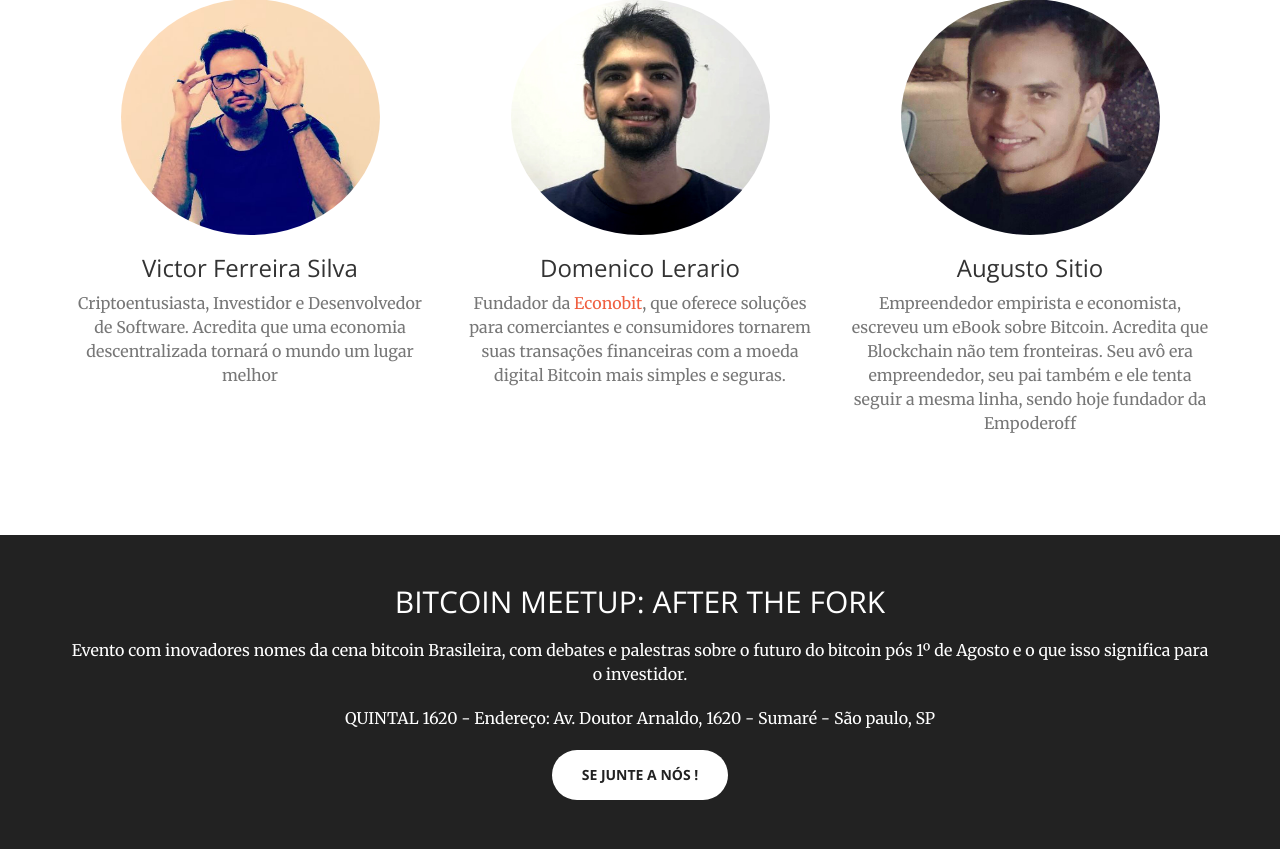
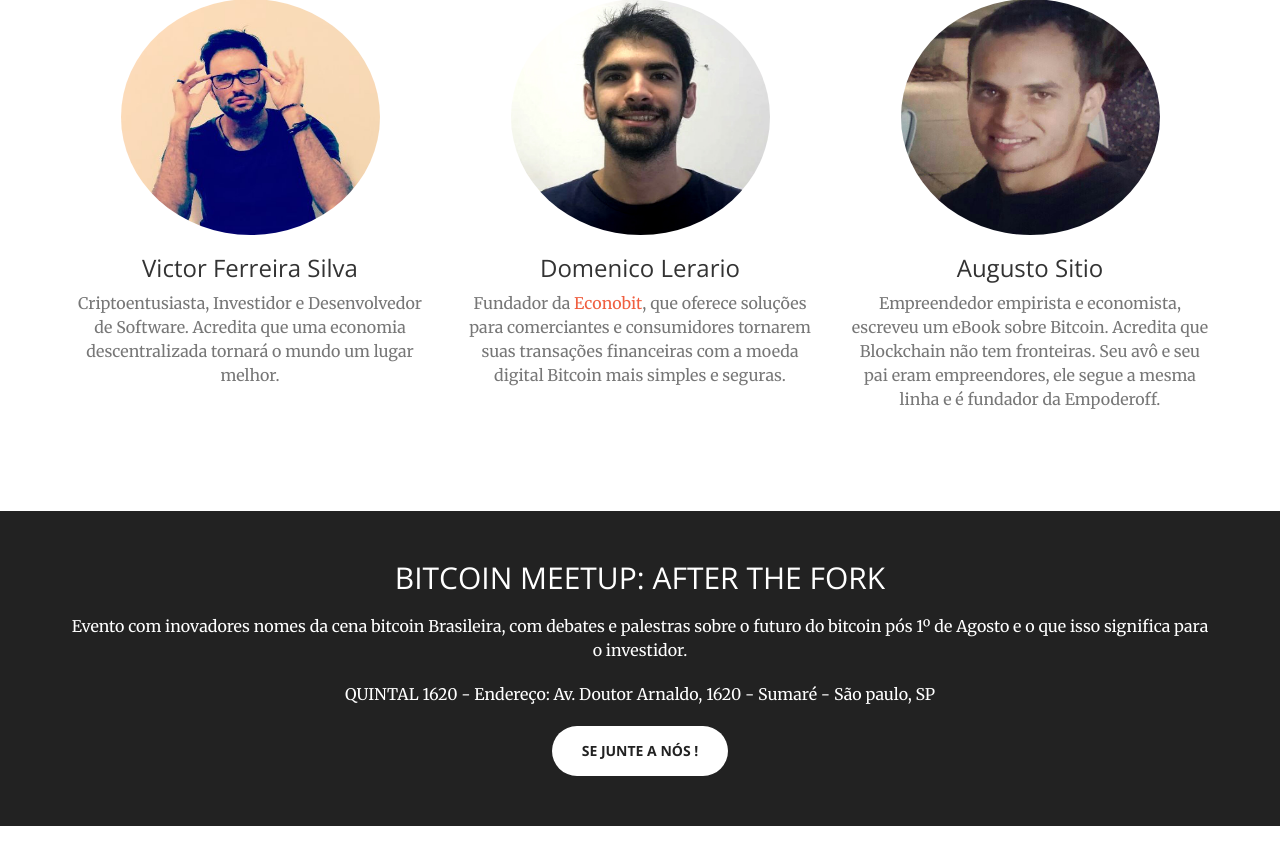
Before and after one commit to victordss42/bitcoinfork, a PHP site: page / in a window 1280 px wide. Shown: the part 997-1846 px from the top of the page. Run offline with PHP 8.4, Linux system fonts and the light colour scheme; some libraries are stand-ins or nearby versions.

Commit message:
melhorias nas drescrições dos palestrantes

```diff
--- a/index.php
+++ b/index.php
@@ -91,7 +91,7 @@
                     <div class="service-box">
                         <img src="/img/vitao.jpg" class="img-circle" alt="Cinque Terre" width="259" height="236">
                         <h3>Victor Ferreira Silva</h3>
-                        <p class="text-muted">Criptoentusiasta, Investidor e Desenvolvedor de Software. Acredita que uma economia descentralizada tornará o mundo um lugar melhor</p>
+                        <p class="text-muted">Criptoentusiasta, Investidor e Desenvolvedor de Software. Acredita que uma economia descentralizada tornará o mundo um lugar melhor.</p>
                     </div>
                 </div>
                 <div class="col-lg-4 col-md-6 text-center">
@@ -106,7 +106,7 @@
                     <div class="service-box">
                         <img src="/img/augusto_sitio.jpg" class="img-circle" alt="Cinque Terre" width="259" height="236">
                         <h3>Augusto Sitio</h3>
-                        <p class="text-muted">Empreendedor empirista e economista, escreveu um eBook sobre Bitcoin. Acredita que Blockchain não tem fronteiras. Seu avô era empreendedor, seu pai também e ele tenta seguir a mesma linha, sendo hoje fundador da Empoderoff</p>
+                        <p class="text-muted">Empreendedor empirista e economista, escreveu um eBook sobre Bitcoin. Acredita que Blockchain não tem fronteiras. Seu avô e seu pai eram empreendores, ele segue a mesma linha e é fundador da Empoderoff.</p>
                     </div>
                 </div>
             </div>
```
